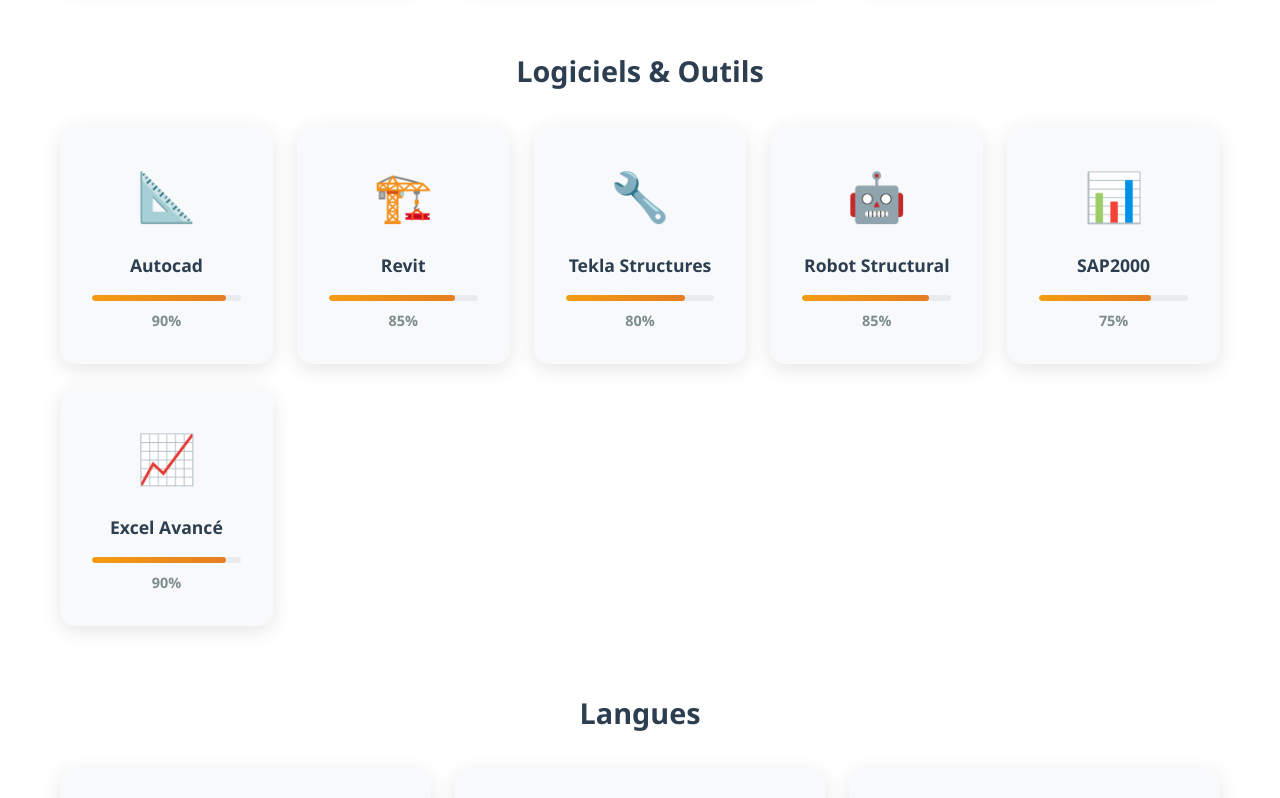
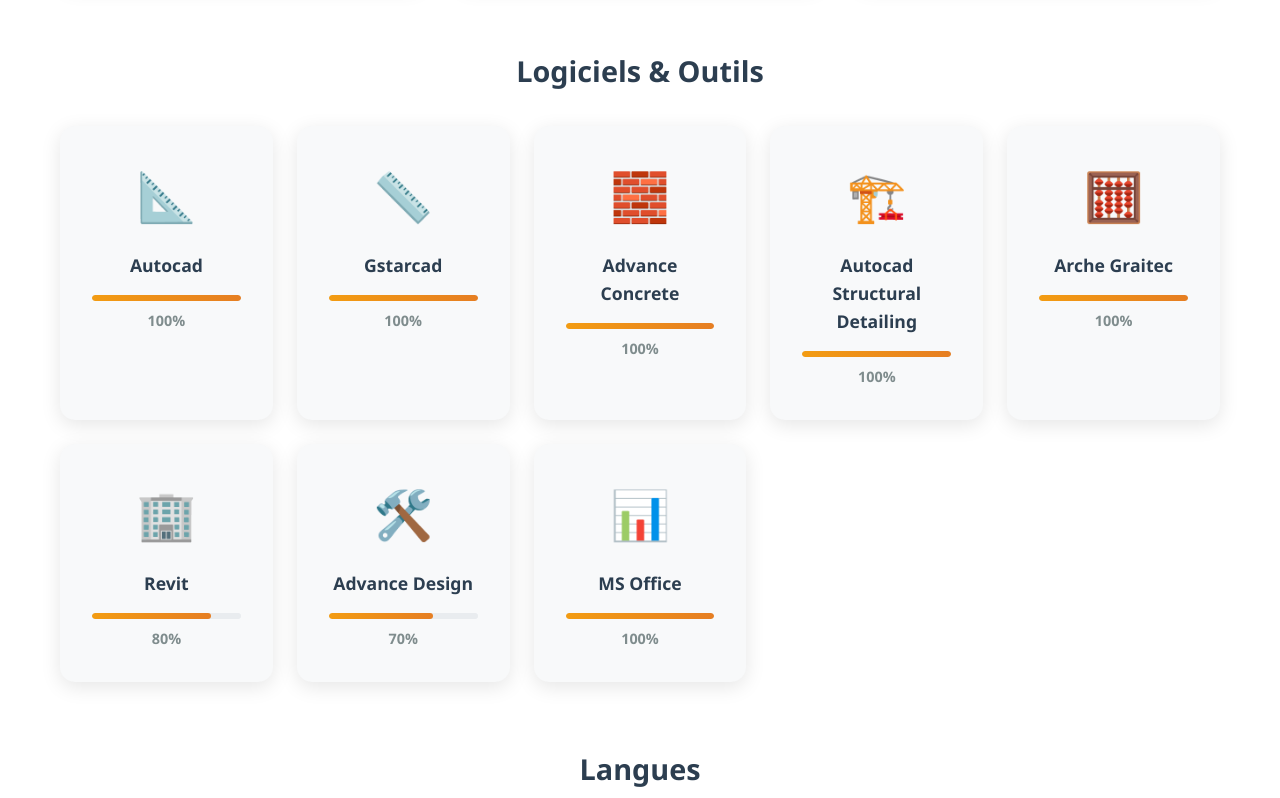
Before and after one commit to AzizBenIsmail/e-portfoliohaithem, a React (Create React App) app: page / in a window 1280 px wide. Shown: the part 2520-3318 px from the top of the page. Built offline with nearby package versions, Linux system fonts and the light colour scheme.

Commit message:
add Nova + Arma + ADFER ARMACAD

```diff
--- a/src/components/Skills.js
+++ b/src/components/Skills.js
@@ -12,17 +12,19 @@
   ];
 
   const softwareSkills = [
-    { name: 'Autocad', icon: '📐', level: 90 },
-    { name: 'Revit', icon: '🏗️', level: 85 },
-    { name: 'Tekla Structures', icon: '🔧', level: 80 },
-    { name: 'Robot Structural', icon: '🤖', level: 85 },
-    { name: 'SAP2000', icon: '📊', level: 75 },
-    { name: 'Excel Avancé', icon: '📈', level: 90 }
+    { name: 'Autocad', icon: '📐', level: 100 },
+    { name: 'Gstarcad', icon: '📏', level: 100 },
+    { name: 'Advance Concrete', icon: '🧱', level: 100 },
+    { name: 'Autocad Structural Detailing', icon: '🏗️', level: 100 },
+    { name: 'Arche Graitec', icon: '🧮', level: 100 },
+    { name: 'Revit', icon: '🏢', level: 80 },
+    { name: 'Advance Design', icon: '🛠️', level: 70 },
+    { name: 'MS Office', icon: '📊', level: 100 }
   ];
 
   const languages = [
-    { name: 'Français', level: 95, native: true },
-    { name: 'Anglais', level: 85, native: false },
+    { name: 'Français', level: 90, native: false },
+    { name: 'Anglais', level: 80, native: false },
     { name: 'Arabe', level: 100, native: true }
   ];
 
```
